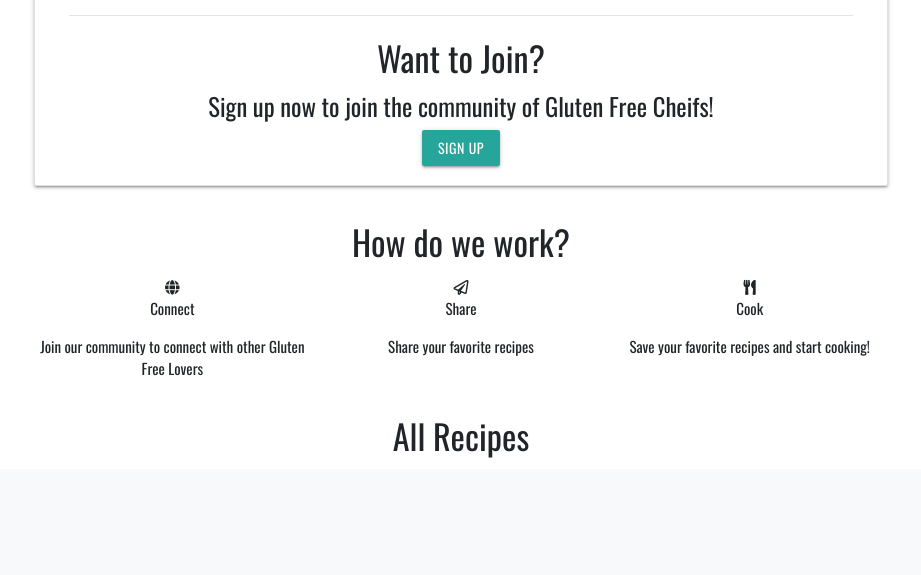
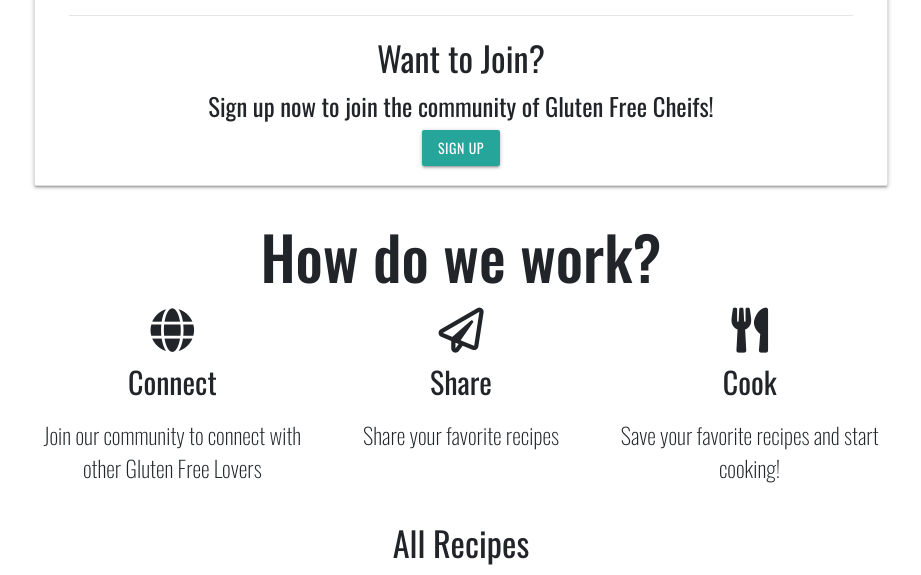
Before and after one commit to aprilha3097/The-Gluten-Free-Blog, a Flask app: page / in a window 1280 px wide. Shown: the part 679-1254 px from the top of the page, without its empty margins (179-1100 px from the left). Before the commit the page ends 1137 px from the top, so only its background shows below. Run offline with Flask 2, Linux system fonts and the light colour scheme; data that the repository does not hold is empty; some libraries are stand-ins or nearby versions.

Commit message:
Add stylings to the who we are messages

```diff
--- a/static/style.css
+++ b/static/style.css
@@ -2,6 +2,26 @@
 
 body {
     font-family: 'Oswald', "sans-serif";
+}
+
+#who-we-are > h4{
+    font-weight: 500;
+    font-size: 4em;
+}
+
+#who-we-are
+i {
+    font-size: 3em;
+    padding: 2%;
+}
+
+.about-label {
+    font-size: 2em;
+}
+
+.about-desc {
+    font-weight: 200;
+    font-size: 1.5em;
 }
 
 .flash_message {
--- a/templates/index.html
+++ b/templates/index.html
@@ -34,24 +34,18 @@
    <div class="row">
       <div class="col s12 m4 center-align">
         <i class="fas fa-globe"></i>
-         <p class="">Connect</p>
-         <p>
-            Join our community to connect with other Gluten Free Lovers
-         </p>
+         <p class="about-label">Connect</p>
+         <p class="about-desc">Join our community to connect with other Gluten Free Lovers</p>
       </div>
         <div class="col s12 m4 center-align">
             <i class="far fa-paper-plane"></i>
-            <p class="">Share</p>
-            <p>
-                Share your favorite recipes
-            </p>
+            <p class="about-label">Share</p>
+            <p class="about-desc">Share your favorite recipes</p>
       </div>
        <div class="col s12 m4 center-align">
         <i class="fas fa-utensils"></i>
-        <p class="">Cook</p>
-        <p>
-            Save your favorite recipes and start cooking!
-        </p>
+        <p class="about-label">Cook</p>
+        <p class="about-desc">Save your favorite recipes and start cooking!</p>
       </div>
    </div>
 </section>
```
